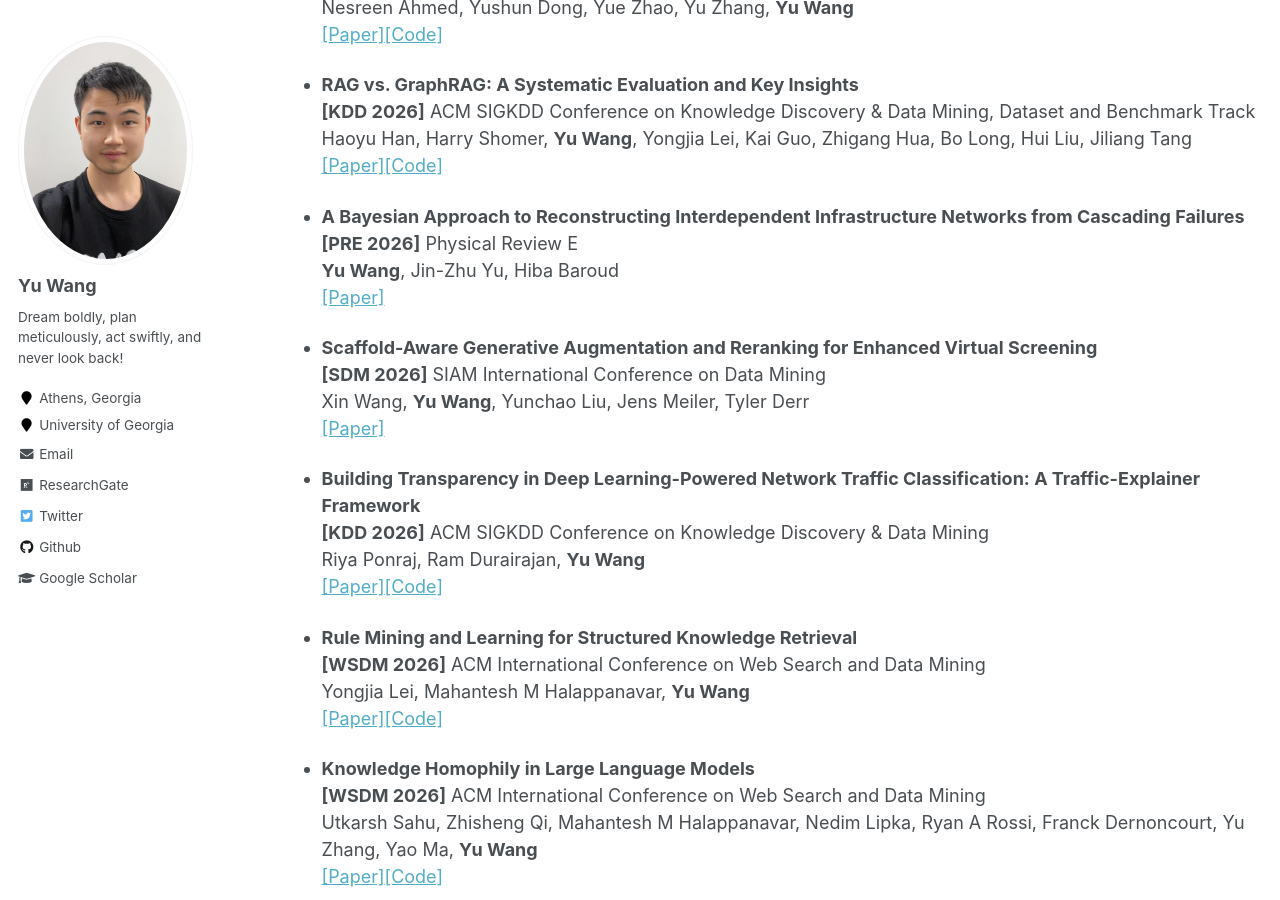
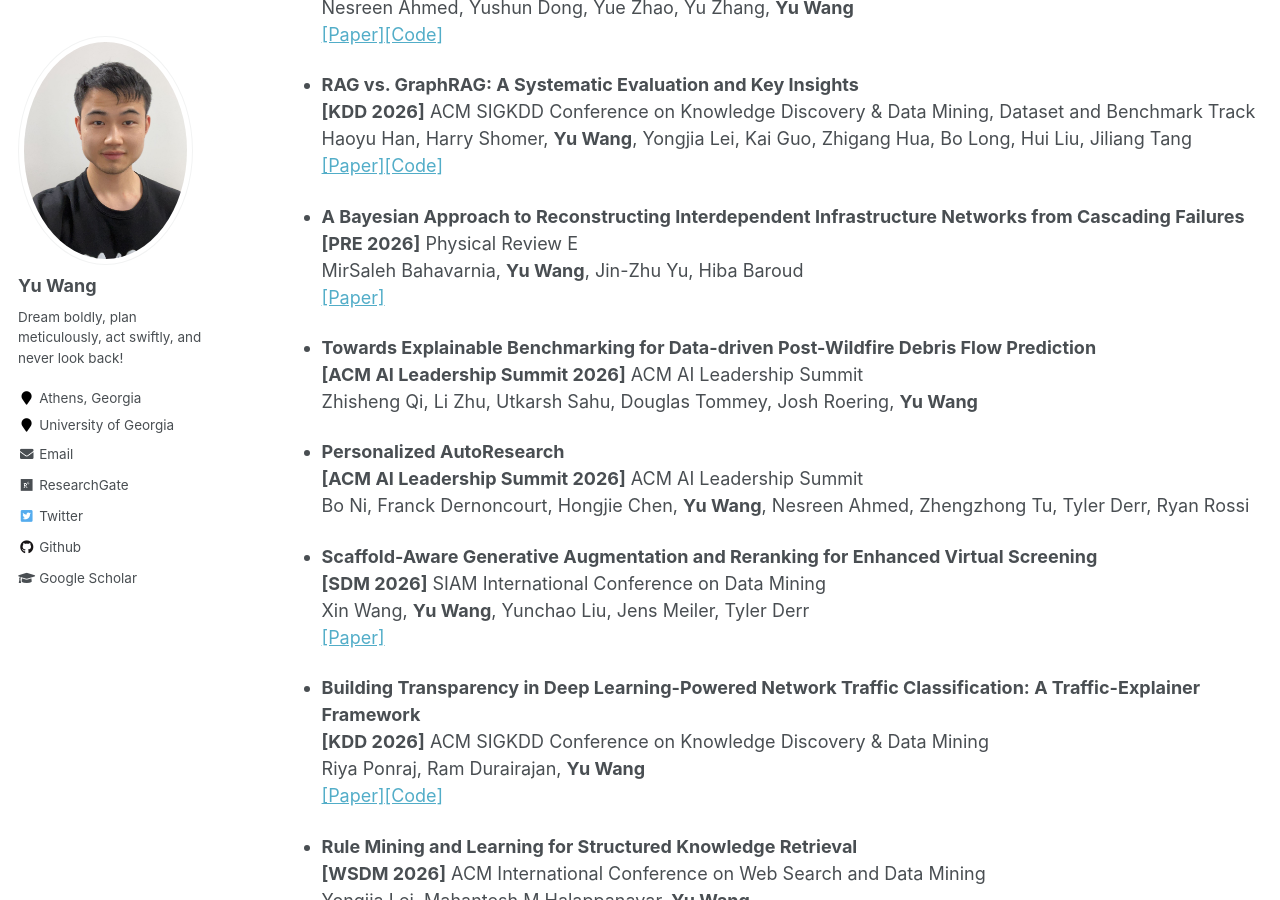
Before and after one commit to yuwang0103/yuwang0103.github.io, a Jekyll site: the page built from _pages/publication.md, in a window 1280 px wide and 900 px high, scrolled down 1657 px. Built offline with Jekyll 4.4.1, drawn with Linux system fonts in a browser that asks for light colours.

Commit message:
Update AI Summit publication entries

```diff
--- a/_pages/publication.md
+++ b/_pages/publication.md
@@ -66,8 +66,16 @@ Most up-to-date publications are [here](https://yuwang0103.github.io/_pages/CV.p
 
 - **A Bayesian Approach to Reconstructing Interdependent Infrastructure Networks from Cascading Failures**
   <br> **[PRE 2026]** Physical Review E
-  <br> **Yu Wang**, Jin-Zhu Yu, Hiba Baroud
+  <br> MirSaleh Bahavarnia, **Yu Wang**, Jin-Zhu Yu, Hiba Baroud
   <br> [[Paper]](https://journals.aps.org/pre/accepted/10.1103/vswp-h4hx)
+
+- **Towards Explainable Benchmarking for Data-driven Post-Wildfire Debris Flow Prediction**
+  <br> **[ACM AI Leadership Summit 2026]** ACM AI Leadership Summit
+  <br> Zhisheng Qi, Li Zhu, Utkarsh Sahu, Douglas Tommey, Josh Roering, **Yu Wang**
+
+- **Personalized AutoResearch**
+  <br> **[ACM AI Leadership Summit 2026]** ACM AI Leadership Summit
+  <br> Bo Ni, Franck Dernoncourt, Hongjie Chen, **Yu Wang**, Nesreen Ahmed, Zhengzhong Tu, Tyler Derr, Ryan Rossi
 
 - **Scaffold-Aware Generative Augmentation and Reranking for Enhanced Virtual Screening**
   <br> **[SDM 2026]** SIAM International Conference on Data Mining
```
Also changed, not shown: _pages/about.md (+2 -2 lines).
